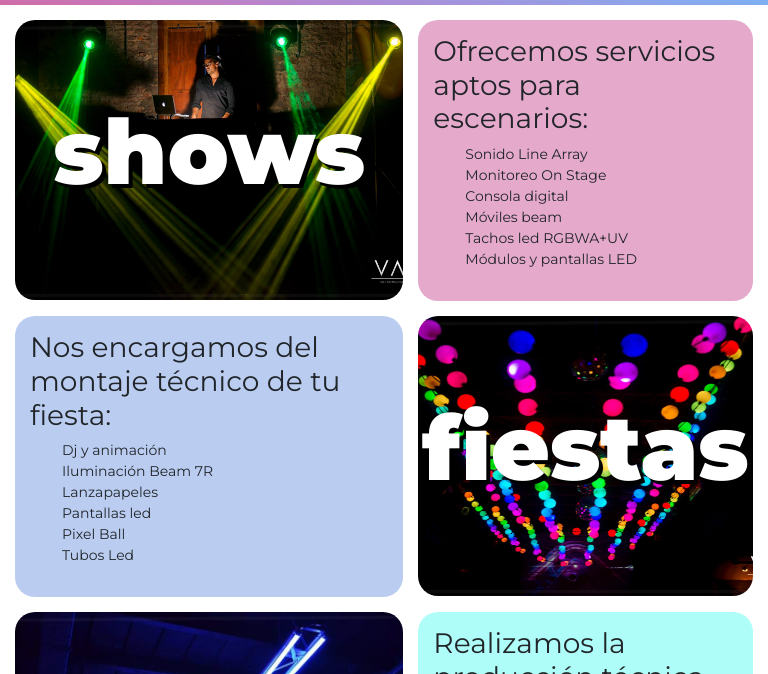
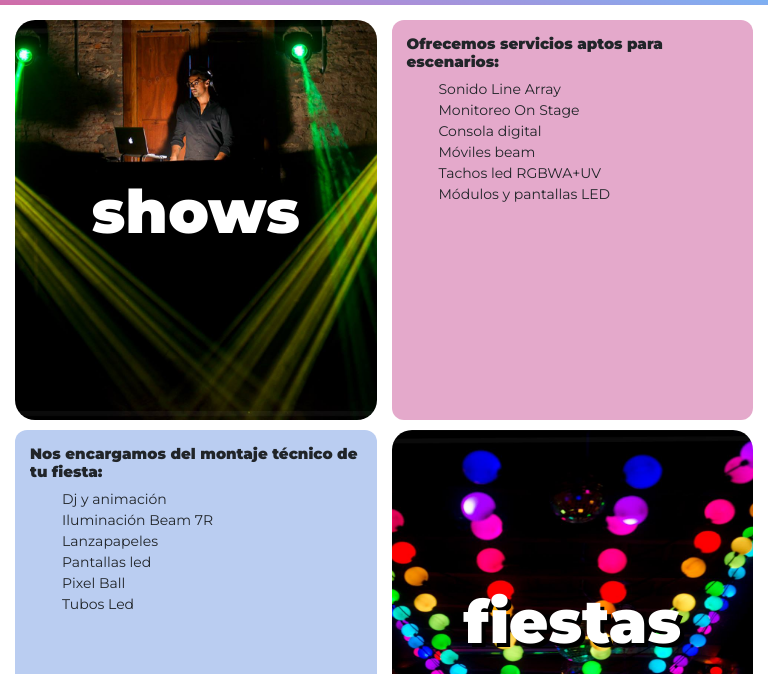
Before and after one commit to Belendefranchi/valei, a plain HTML site: page pages/servicios.html in a window 768 px wide. Shown: the part 81-755 px from the top of the page. Drawn offline with nearby package versions, Linux system fonts and the light colour scheme; a web font is replaced by a local one.

Commit message:
corregi scrolls servicios

```diff
--- a/css/styles.css
+++ b/css/styles.css
@@ -167,13 +167,15 @@ main{
 /* -------------SERVICIOS-------------- */
 .servicios__grid{
     display: grid;
-/*     width: 100vw; */
+    width: 100vw;
     grid-template-columns: 1fr 1fr 1fr;
     grid-template-rows: 1fr 1fr 1fr;
     row-gap: 15px;
     column-gap: 15px;
     padding: 15px;
     justify-content: center;
+    align-content: center;
+
 }
 
 .servicios__title{
@@ -186,7 +188,6 @@ main{
 
 .img{
     display: flex;
-    height: 35vh;
     background-position: center;
     background-size: cover;
     background-repeat: no-repeat;
@@ -200,6 +201,11 @@ main{
     padding: 15px;
     border-radius: 20px;
     font-family: "Montserrat";
+}
+
+.txt__title{
+    font-size: 25px;
+    font-weight: bold;
 }
 
 .txt__lista{
@@ -400,9 +406,6 @@ El 0,1% son galerias cuadriculadas que pueden tener hasta 3 columnas
 
 /* --------MEDIA QUERY DE TABLET-------- */
 @media (min-width: 576px) and (max-width: 992px){
-/*     header{
-        height: auto;
-    } */
 
     .header__logo{
         display: flex;
@@ -440,42 +443,54 @@ El 0,1% son galerias cuadriculadas que pueden tener hasta 3 columnas
     .servicios__grid{
         grid-template-columns: 1fr 1fr;
         grid-template-rows: auto;
+        row-gap: 10px;
+    }
+
+    .servicios__title{
+        font-size: 60px;
+    }
+
+    .img{
+        height: 50vh;
+    }
+
+    .txt{
+        border-radius: 12px;
+        font-size: 14px;
+    }
+
+    .txt__title{
+        font-size: 15px;
     }
 
     .img1{
         grid-column: 1/2;
         grid-row: 1/2;
-        font-size: X-large;
     }
 
     .txt1{
         grid-column: 2/3;
         grid-row: 1/2;
-        font-size: 14px;
     }
 
     .img2{
         grid-column: 2/3;
         grid-row: 2/3;
-        font-size: X-large;
     }
 
     .txt2{
         grid-column: 1/2;
         grid-row: 2/3;
-        font-size: 14px;
     }
 
     .img3{
         grid-column: 1/2;
         grid-row: 3/4;
-        font-size: X-large;
     }
 
     .txt3{
         grid-column: 2/3;
         grid-row: 3/4;
-        font-size: 14px;
     }
 }
 
--- a/pages/servicios.html
+++ b/pages/servicios.html
@@ -59,7 +59,7 @@
                 <p class="servicios__title">shows</p>
             </article>
             <article class="txt txt1">
-                <h2>Ofrecemos servicios aptos para escenarios:</h2>
+                <h2 class="txt__title">Ofrecemos servicios aptos para escenarios:</h2>
                 <ul>
                     <li class="txt__lista">Sonido Line Array</li>
                     <li class="txt__lista">Monitoreo On Stage</li>
@@ -73,7 +73,7 @@
                 <p class="servicios__title">fiestas</p>
             </article>
             <article class="txt txt2">
-                <h2>Nos encargamos del montaje técnico de tu fiesta:</h2>
+                <h2 class="txt__title">Nos encargamos del montaje técnico de tu fiesta:</h2>
                 <ul>
                     <li class="txt__lista">Dj y animación</li>
                     <li class="txt__lista">Iluminación Beam 7R</li>
@@ -87,7 +87,7 @@
                 <p class="servicios__title">eventos</p>
             </article>
             <article class="txt txt3">
-                <h2>Realizamos la producción técnica de todo tipo de eventos:</h2>
+                <h2 class="txt__title">Realizamos la producción técnica de todo tipo de eventos:</h2>
                 <ul>
                     <li class="txt__lista">Ambientacion, perimetrales, puntuales</li>
                     <li class="txt__lista">Iluminación Beam 7R</li>
```
